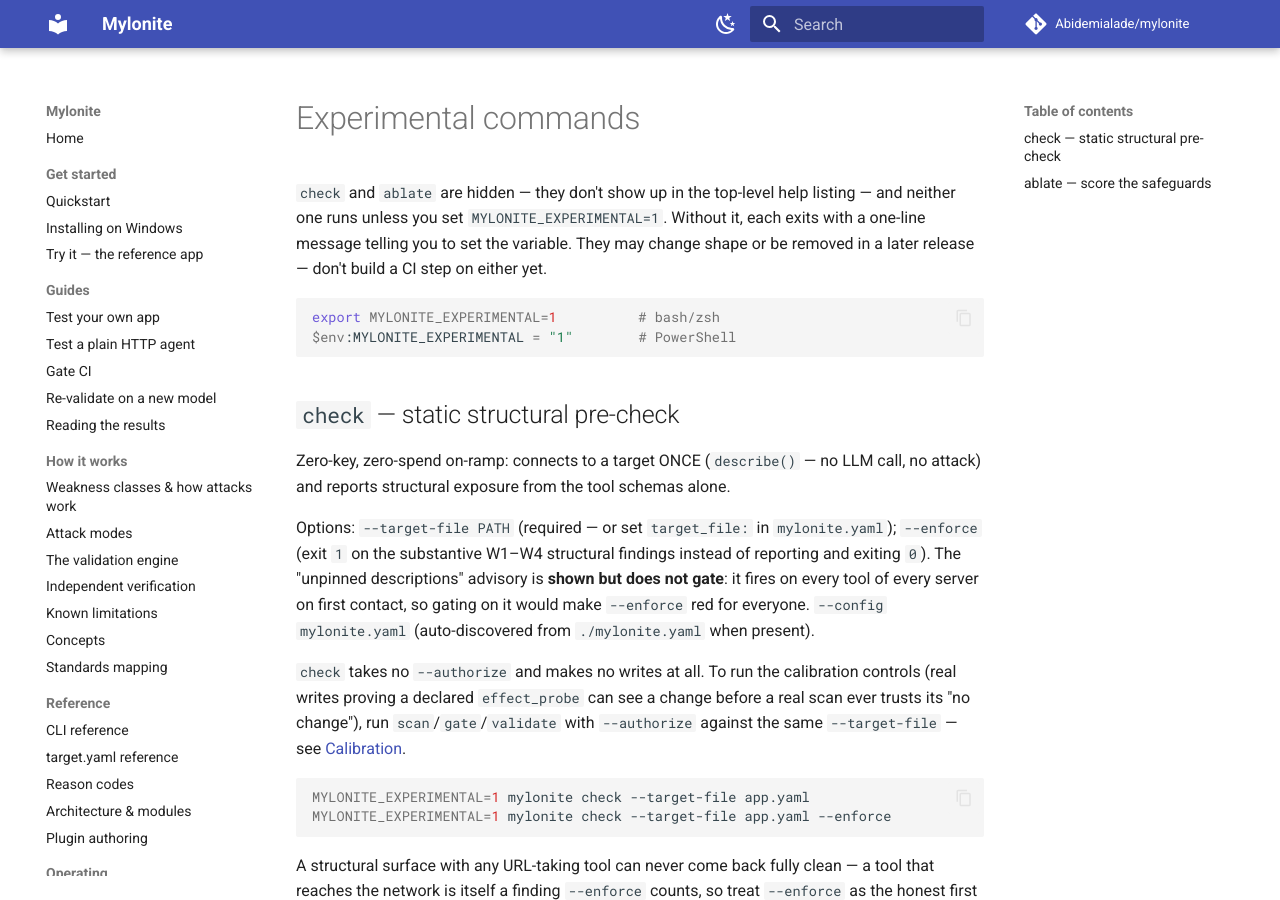
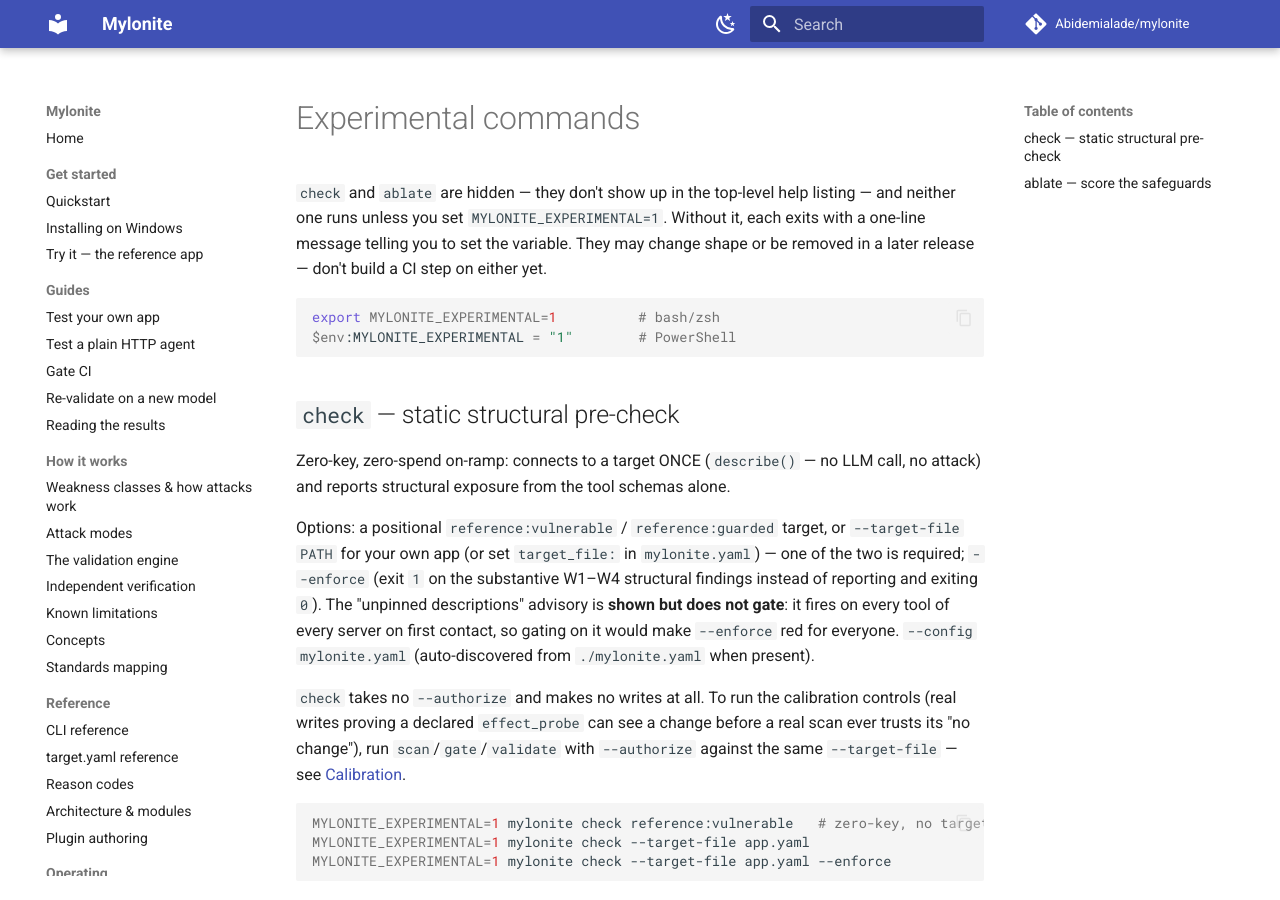
Before and after one commit to Abidemialade/mylonite, an MkDocs documentation site: the page built from docs/experimental.md, in a window 1280 px wide and 900 px high. Built offline with MkDocs 1.6.1 and Material for MkDocs 9.7.7, drawn with Linux system fonts in a browser that asks for light colours; comment, search, counter and statistics services are not loaded.

Commit message:
docs(experimental): document check's positional reference: target
check's --target-file was described as required, omitting the
positional reference:vulnerable / reference:guarded form the command
already accepts (check.py's target argument). Issue #194.

Co-Authored-By: Claude Sonnet 5 <noreply@anthropic.com>
Claude-Session: https://claude.ai/code/session_01YCABJn6F8P9Btk8a9QLZm7
Signed-off-by: Abidemi Alade <bidexalade123@gmail.com>

````diff
--- a/docs/experimental.md
+++ b/docs/experimental.md
@@ -16,11 +16,13 @@ $env:MYLONITE_EXPERIMENTAL = "1"        # PowerShell
 Zero-key, zero-spend on-ramp: connects to a target ONCE (`describe()` — no LLM call, no
 attack) and reports structural exposure from the tool schemas alone.
 
-Options: `--target-file PATH` (required — or set `target_file:` in `mylonite.yaml`);
-`--enforce` (exit `1` on the substantive W1–W4 structural findings instead of reporting and
-exiting `0`). The "unpinned descriptions" advisory is **shown but does not gate**: it fires
-on every tool of every server on first contact, so gating on it would make `--enforce` red
-for everyone. `--config mylonite.yaml` (auto-discovered from `./mylonite.yaml` when present).
+Options: a positional `reference:vulnerable` / `reference:guarded` target, or
+`--target-file PATH` for your own app (or set `target_file:` in `mylonite.yaml`) —
+one of the two is required; `--enforce` (exit `1` on the substantive W1–W4 structural
+findings instead of reporting and exiting `0`). The "unpinned descriptions" advisory is
+**shown but does not gate**: it fires on every tool of every server on first contact, so
+gating on it would make `--enforce` red for everyone. `--config mylonite.yaml`
+(auto-discovered from `./mylonite.yaml` when present).
 
 `check` takes no `--authorize` and makes no writes at all. To run the calibration
 controls (real writes proving a declared `effect_probe` can see a change before a real
@@ -28,6 +30,7 @@ scan ever trusts its "no change"), run `scan`/`gate`/`validate` with `--authoriz
 against the same `--target-file` — see [Calibration](target-file.md#calibration).
 
 ```bash
+MYLONITE_EXPERIMENTAL=1 mylonite check reference:vulnerable   # zero-key, no target file needed
 MYLONITE_EXPERIMENTAL=1 mylonite check --target-file app.yaml
 MYLONITE_EXPERIMENTAL=1 mylonite check --target-file app.yaml --enforce
 ```
````
